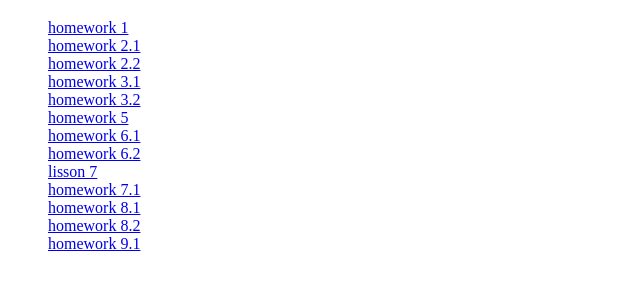
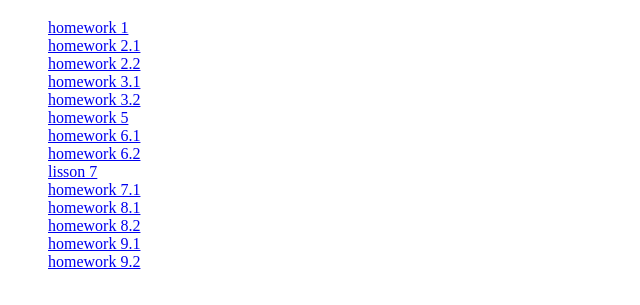
Before and after one commit to shkelira1/shkelira1.github.io, a plain HTML site: page index.html in a window 1280 px wide. Shown: the part 61-366 px from the top of the page, without its empty margins (0-640 px from the left). Drawn offline with Linux system fonts and the light colour scheme.

Commit message:
add homework9.2

```diff
--- a/index.html
+++ b/index.html
@@ -50,6 +50,9 @@
 		<li>
 		<a href="https://shkelira1.github.io/homework9.1/"> homework 9.1</a>
 		</li>
+		<li>
+		<a href="https://shkelira1.github.io/homework9.2/"> homework 9.2</a>
+		</li>
     </ul>
 
 </body>
```
